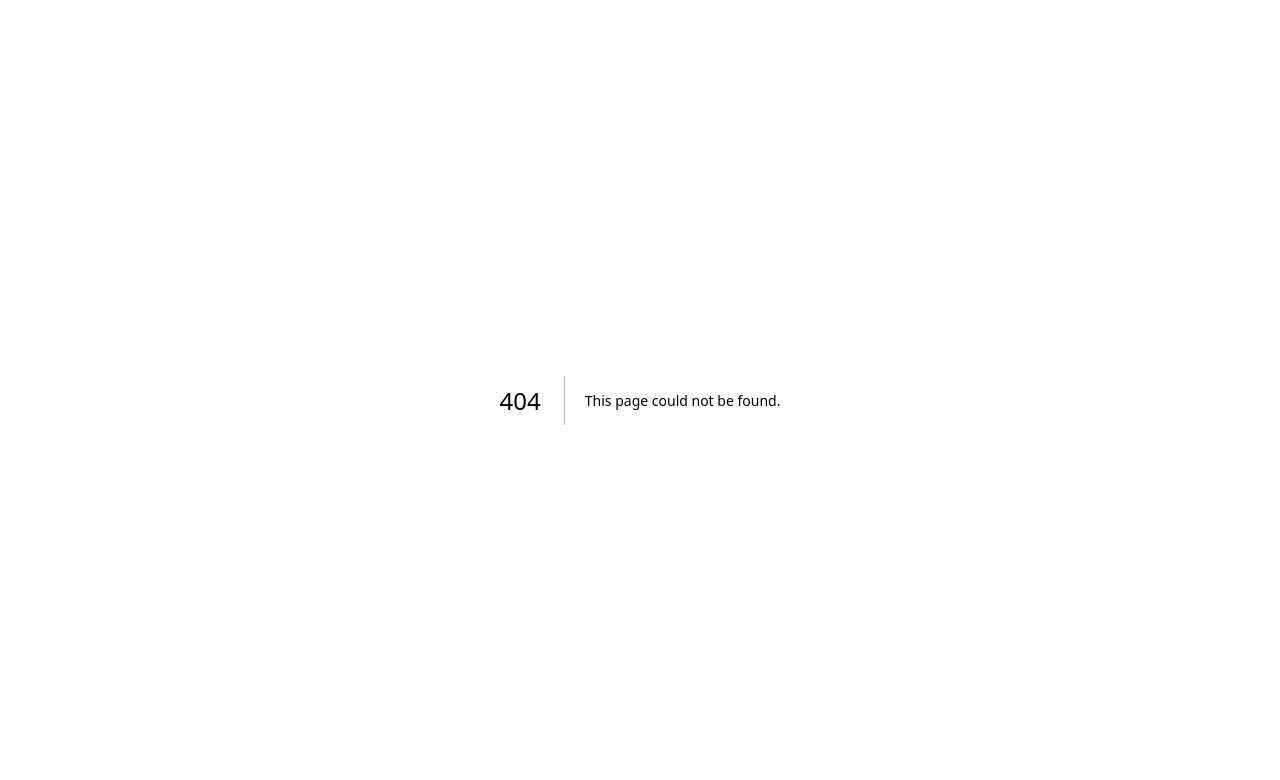
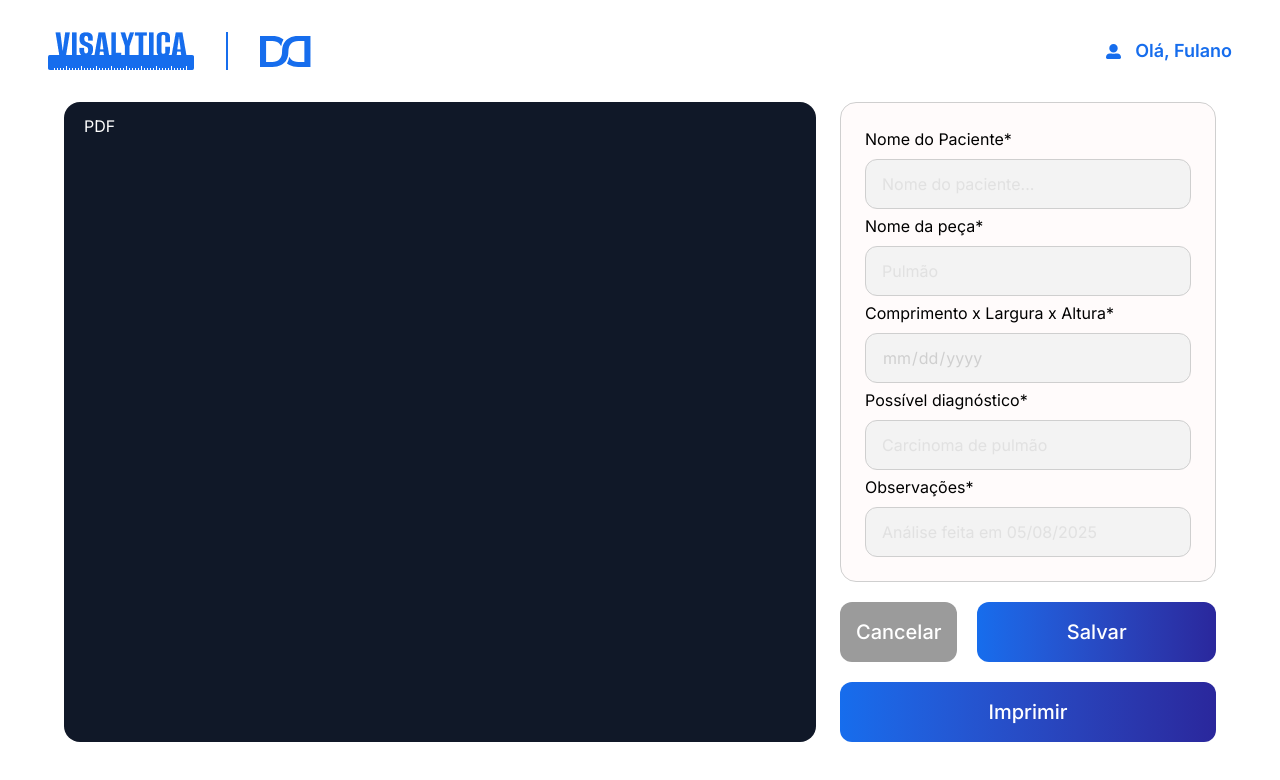
Before and after one commit to CodeBreakers-DASA/visalytica_frontend, a Next.js app: page /GeraPDF in a window 1280 px wide. Before the commit this address had no page. Shown: the top 780 px of the page. Built offline with nearby package versions, Linux system fonts and the light colour scheme.

Commit message:
Feat: Criando estilos da página de gerar PDF

```diff
--- a/src/app/(mainLayout)/Analise/page.js
+++ b/src/app/(mainLayout)/Analise/page.js
@@ -1,26 +1,24 @@
 import ImagemTempoReal from '../../../components/ImagemTempoReal'
 import Button from '../../../components/Button'
 import Input from '../../../components/Input'
+import CardInputs from '../../../components/CardInputs'
+import Link from 'next/link'
 
 export default function Analise() {
     return (
         <div className='flex h-[80vh] mx-16 gap-6'>
             <div className='flex flex-col gap-6 h-full w-full'>
                 <ImagemTempoReal
-                    widht={'600'}
-                    height={'600'}
                     label={'Altura'}
                     imagem={''}
                 />
                 <ImagemTempoReal
-                    widht={'600'}
-                    height={'600'}
                     label={'Comprimento e Largura'}
                     imagem={''}
                 />
             </div>
             <div className='flex flex-col gap-6 w-1/2'>
-                <div className='h-full w-full flex flex-col justify-between bg-[#FFFBFB] rounded-2xl p-6 border border-[#CFCFCF]'>
+                <CardInputs className='h-full w-full flex flex-col justify-between bg-[#FFFBFB] rounded-2xl p-6 border border-[#CFCFCF]'>
                     <Input
                         label={'CPF*'}
                         placeHolder={'000.000.000-0'}
@@ -46,19 +44,23 @@ export default function Analise() {
                         label={'Possível diagnóstico*'}
                         placeHolder={'Carcinoma de pulmão'}
                     />
-                </div>
-                <div className='flex justify-between gap-2 text-white text-xl font-medium'>
+                </CardInputs>
+                <div className='flex justify-between gap-2'>
+                    <Link href='/Home'>
                         <Button classes={'bg-[#9b9b9b]'}>
                             Cancelar
                         </Button>
+                    </Link>
                     <Button classes={'bg-[#166DED]'}>
                         <svg xmlns="http://www.w3.org/2000/svg" width="22" height="22" viewBox="0 0 22 22" fill="none">
                             <path d="M0 9.375H9.375V0H0V9.375ZM3.125 3.125H6.25V6.25H3.125V3.125ZM12.5 0V9.375H21.875V0H12.5ZM18.75 6.25H15.625V3.125H18.75V6.25ZM0 21.875H9.375V12.5H0V21.875ZM3.125 15.625H6.25V18.75H3.125V15.625ZM20.3125 12.5H21.875V18.75H17.1875V17.1875H15.625V21.875H12.5V12.5H17.1875V14.0625H20.3125V12.5ZM20.3125 20.3125H21.875V21.875H20.3125V20.3125ZM17.1875 20.3125H18.75V21.875H17.1875V20.3125Z" fill="white" />
                         </svg>
                     </Button>
+                        <Link href='/GeraPDF'>
                             <Button classes={'bg-gradient-to-r from-[#166DED] to-[#2A279C] w-full py-4 px-6'}>
                                 Continuar
                             </Button>
+                        </Link>
                 </div>
             </div>
         </div>
--- /dev/null
+++ b/src/app/(mainLayout)/GeraPDF/page.js
@@ -0,0 +1,54 @@
+import Link from "next/link";
+import Button from "../../../components/Button";
+import CardInputs from "../../../components/CardInputs";
+import ImagemTempoReal from "../../../components/ImagemTempoReal";
+import Input from "../../../components/Input";
+
+function GeraPDF() {
+    return (
+        <div className="flex h-[80vh] mx-16 gap-6">
+            <div className="flex flex-col h-full w-full ">
+                <ImagemTempoReal label={'PDF'}/>
+            </div>
+            <div className="flex flex-col w-1/2 gap-5">
+                <CardInputs>
+                    <Input
+                        label={'Nome do Paciente*'}
+                        placeHolder={'Nome do paciente...'}
+                        disabled
+                    />
+                    <Input
+                        label={'Nome da peça*'}
+                        placeHolder={'Pulmão'}
+                        disabled
+                    />
+                    <Input
+                        label={'Comprimento x Largura x Altura*'}
+                        placeHolder={'3,5 x 2,0 x 1,2 cm'}
+                        type='date'
+                        disabled
+                    />
+                    <Input
+                        label={'Possível diagnóstico*'}
+                        placeHolder={'Carcinoma de pulmão'}
+                        disabled
+                    />
+                    <Input
+                        label={'Observações*'}
+                        placeHolder={'Análise feita em 05/08/2025'}
+                        disabled
+                    />
+                </CardInputs>
+                <div className="flex gap-5 ">
+                    <Link href='/Analise'>
+                        <Button classes={'bg-[#9b9b9b] w-full'}>Cancelar</Button>
+                    </Link>
+                    <Button classes={'w-full bg-gradient-to-r from-[#166DED] to-[#2A279C]'}>Salvar</Button>
+                </div>
+                <Button classes={'bg-gradient-to-r from-[#166DED] to-[#2A279C] w-full py-4 px-6'}>Imprimir</Button>
+            </div>
+        </div>
+     );
+}
+
+export default GeraPDF;
--- a/src/components/Button.js
+++ b/src/components/Button.js
@@ -1,6 +1,6 @@
 export default function Button({ children, classes }){
     return(
-        <button className={classes + ' p-4 rounded-xl cursor-pointer'}>
+        <button className={classes + ' p-4 rounded-xl cursor-pointer text-white text-xl font-medium'}>
             {children}
         </button>
     )
--- /dev/null
+++ b/src/components/CardInputs.js
@@ -0,0 +1,9 @@
+function CardInputs({ children }) {
+    return (
+        <div className='h-full w-full flex flex-col justify-between bg-[#FFFBFB] rounded-2xl p-6 border border-[#CFCFCF]'>
+            {children}
+        </div>
+     );
+}
+
+export default CardInputs ;
--- a/src/components/ImagemTempoReal.js
+++ b/src/components/ImagemTempoReal.js
@@ -1,6 +1,6 @@
 export default function ImagemTempoReal({ label, widht, height, imagem}){
     return(
-        <div className={`${!imagem && 'bg-gray-900' } w-full h-1/2 relative rounded-2xl`}>
+        <div className={`${!imagem && 'bg-gray-900' } w-full h-full relative rounded-2xl`}>
             <p className="mt-3 ml-5 text-white">{label}</p>
         </div>
     )
--- a/src/components/Input.js
+++ b/src/components/Input.js
@@ -2,11 +2,16 @@ import { Inter } from "next/font/google";
 
 const inter = Inter({ subsets: ['latin'] });
 
-function Input({ label, placeHolder, type, value = '' }) {
+function Input({ label, placeHolder, type, value = '', disabled }) {
     return (
         <div className="flex flex-col gap-2">
             <label>{label}</label>
-            <input type={type} placeholder={placeHolder} className={`${inter.className} appearance-none bg-[#F3F3F3] border-[#CFCFCF] border px-4 py-3 rounded-xl text-[#CFCFCF] stroke-[#CFCFCF]`}/>
+            <input
+                disabled={disabled}
+                type={type}
+                placeholder={placeHolder}
+                className={`${inter.className} appearance-none bg-[#F3F3F3] border-[#CFCFCF] border px-4 py-3 rounded-xl text-[#CFCFCF] stroke-[#CFCFCF]`}
+            />
         </div>
     );
 }
```
Lines whose indentation alone changed are shown as unchanged.
